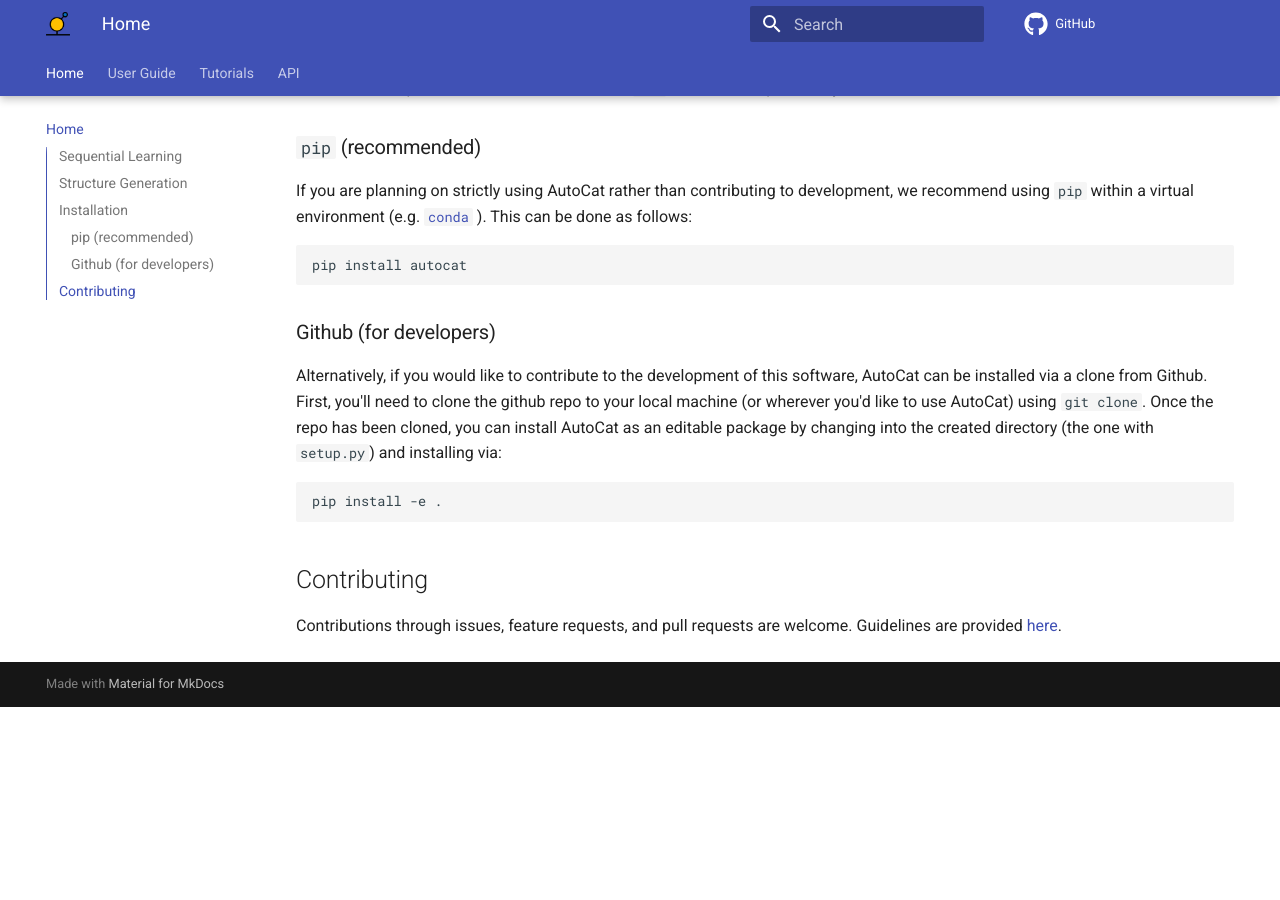
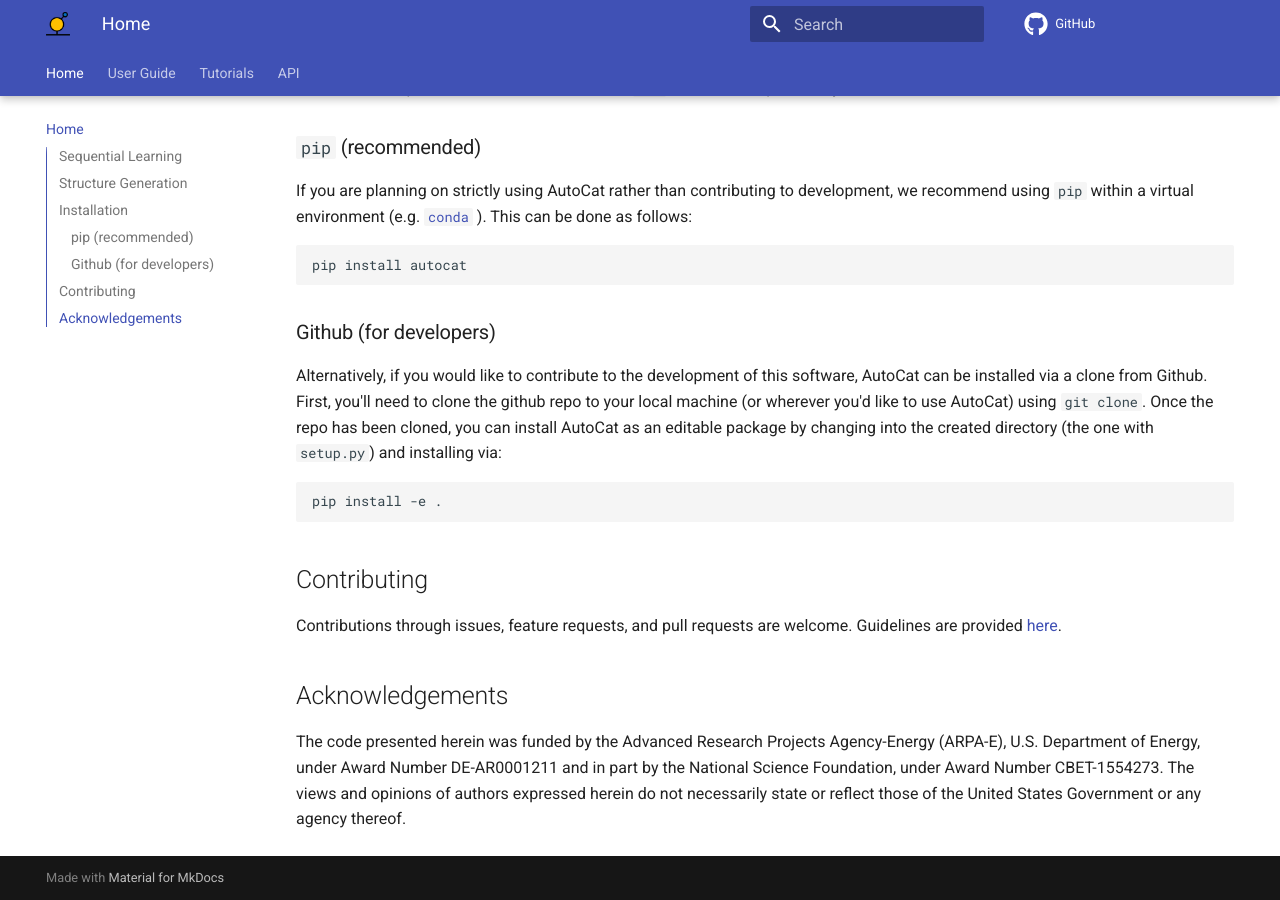
Before and after one commit to aced-differentiate/auto_cat, an MkDocs documentation site: the page built from docs/README.md, in a window 1280 px wide and 900 px high, scrolled down 1293 px. Built offline with MkDocs 1.6.1 and Material for MkDocs 9.7.7, drawn with Linux system fonts in a browser that asks for light colours; comment, search, counter and statistics services are not loaded; before the commit the page ends 2000 px from its top, so only the background shows below that.

Commit message:
add acknowledgements to docs

```diff
--- a/docs/README.md
+++ b/docs/README.md
@@ -89,3 +89,7 @@
 ## Contributing
 Contributions through issues, feature requests, and pull requests are welcome.
 Guidelines are provided [here](https://github.com/aced-differentiate/auto_cat/blob/develop/CONTRIBUTING.md).
+
+## Acknowledgements
+
+The code presented herein was funded by the Advanced Research Projects Agency-Energy (ARPA-E), U.S. Department of Energy, under Award Number DE-AR0001211 and in part by the National Science Foundation, under Award Number CBET-1554273. The views and opinions of authors expressed herein do not necessarily state or reflect those of the United States Government or any agency thereof.
```
